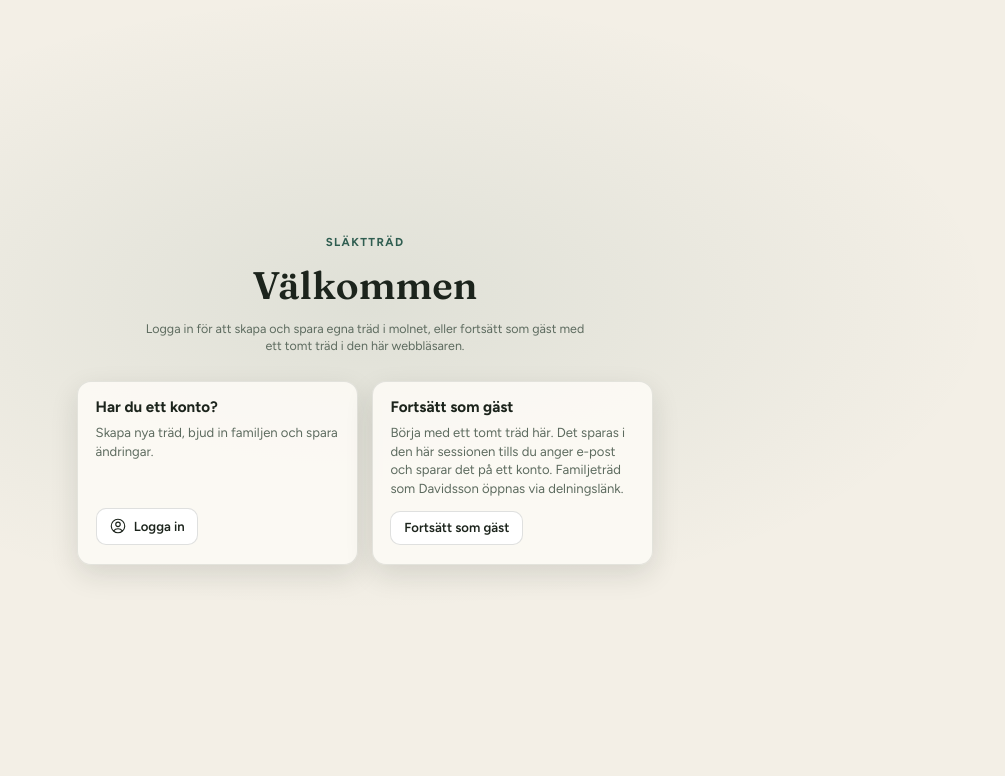
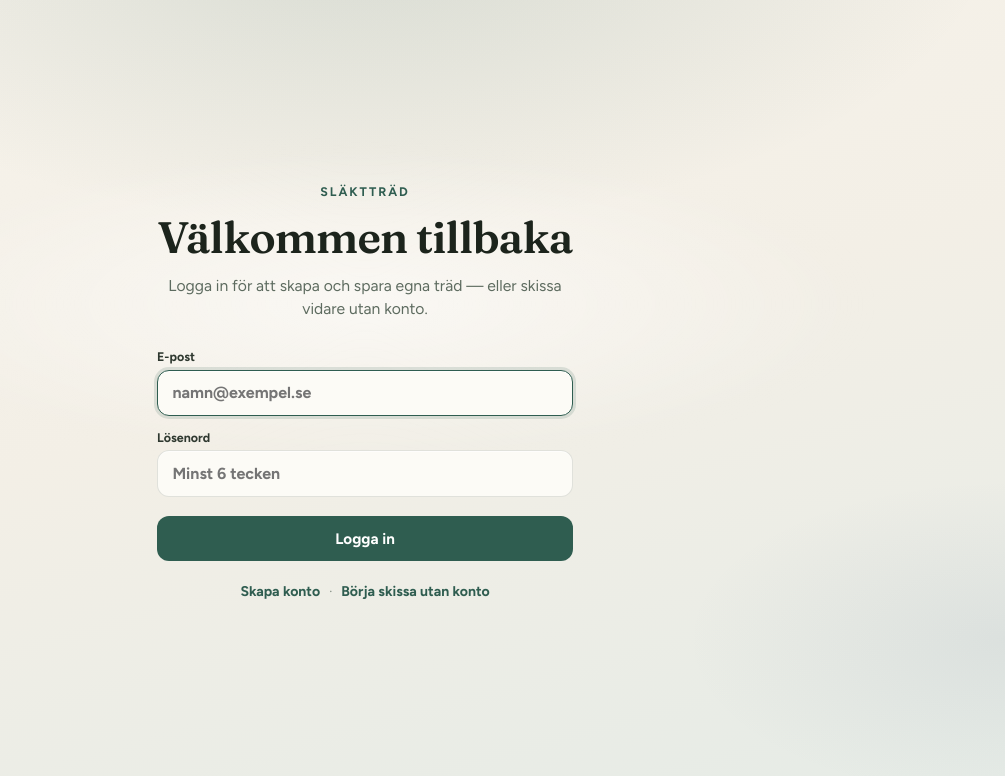
Before and after one commit to marcus1455/slakttrad, a React (Vite) app: page / in a window 1280 px wide. Shown: the top 776 px of the page, without its empty margins (275-1280 px from the left). Built offline with nearby package versions, Linux system fonts and the light colour scheme; no server answers.

Commit message:
Refactor NewTreeRedirect for improved authentication flow. Added registration functionality with email and password, enhanced UI with new styles, and implemented form handling for user sign-in and sign-up. Updated layout to better guide users through the authentication process.

```diff
--- a/src/NewTreeRedirect.tsx
+++ b/src/NewTreeRedirect.tsx
@@ -1,16 +1,23 @@
-import { useEffect, useState } from 'react'
+import { useEffect, useState, type FormEvent } from 'react'
 import { Link, Navigate, useNavigate } from 'react-router-dom'
-import { AuthMenu } from './components/AuthMenu'
 import { LoadingScreen } from './components/LoadingScreen'
 import { useAuth } from './lib/auth'
 import { createNewFamily } from './lib/storage'
-import './App.css'
+import './WelcomeGate.css'
 
-/** `/` creates a new empty tree when signed in; otherwise offers login or guest. */
+type AuthMode = 'login' | 'register'
+
+/** `/` creates a new empty tree when signed in; otherwise shows the welcome gate. */
 export function NewTreeRedirect() {
   const navigate = useNavigate()
-  const { user, loading } = useAuth()
+  const { user, loading, signInWithPassword, signUpWithPassword } = useAuth()
   const [error, setError] = useState<string | null>(null)
+  const [mode, setMode] = useState<AuthMode>('login')
+  const [email, setEmail] = useState('')
+  const [password, setPassword] = useState('')
+  const [passwordConfirm, setPasswordConfirm] = useState('')
+  const [status, setStatus] = useState<'idle' | 'sending' | 'sent' | 'error'>('idle')
+  const [formError, setFormError] = useState<string | null>(null)
 
   useEffect(() => {
     if (loading || !user) return
@@ -35,35 +42,152 @@ export function NewTreeRedirect() {
   }
 
   if (!user) {
+    const submitLabel =
+      status === 'sending'
+        ? mode === 'register'
+          ? 'Skapar konto…'
+          : 'Loggar in…'
+        : mode === 'register'
+          ? 'Skapa konto'
+          : 'Logga in'
+
     return (
-      <div className="app app--state app--auth-gate">
-        <p className="app__brand">Släktträd</p>
-        <h1>Välkommen</h1>
-        <p className="app__hint">
-          Logga in för att skapa och spara egna träd i molnet, eller fortsätt
-          som gäst med ett tomt träd i den här webbläsaren.
-        </p>
-        <div className="app__auth-gate-choices">
-          <div className="app__auth-gate-choice">
-            <p className="app__auth-gate-choice-title">Har du ett konto?</p>
-            <p className="app__auth-gate-choice-text">
-              Skapa nya träd, bjud in familjen och spara ändringar.
-            </p>
-            <AuthMenu showLabel />
-          </div>
-          <div className="app__auth-gate-choice app__auth-gate-choice--guest">
-            <p className="app__auth-gate-choice-title">Fortsätt som gäst</p>
-            <p className="app__auth-gate-choice-text">
-              Börja med ett tomt träd här. Det sparas i den här sessionen tills
-              du anger e-post och sparar det på ett konto. Familjeträd som
-              Davidsson öppnas via delningslänk.
-            </p>
-            <Link className="app__tool app__tool--primary" to="/gast">
-              Fortsätt som gäst
+      <div className="welcome-gate">
+        <div className="welcome-gate__glow" aria-hidden />
+        <div className="welcome-gate__panel">
+          <p className="welcome-gate__brand">Släktträd</p>
+          <h1 className="welcome-gate__title">
+            {mode === 'register' ? 'Skapa konto' : 'Välkommen tillbaka'}
+          </h1>
+          <p className="welcome-gate__lead">
+            {mode === 'register'
+              ? 'Skapa ett konto för att spara träd i molnet och bjuda in familjen.'
+              : 'Logga in för att skapa och spara egna träd — eller skissa vidare utan konto.'}
+          </p>
+
+          <form
+            className="welcome-gate__form"
+            onSubmit={async (e: FormEvent) => {
+              e.preventDefault()
+              setStatus('sending')
+              setFormError(null)
+              try {
+                sessionStorage.setItem('auth_next', '/')
+                if (mode === 'register') {
+                  if (password.length < 6) {
+                    throw new Error('Lösenordet måste vara minst 6 tecken')
+                  }
+                  if (password !== passwordConfirm) {
+                    throw new Error('Lösenorden matchar inte')
+                  }
+                  const signedIn = await signUpWithPassword(email, password)
+                  if (!signedIn) {
+                    setStatus('sent')
+                    return
+                  }
+                } else {
+                  await signInWithPassword(email, password)
+                }
+                setStatus('idle')
+              } catch (err) {
+                setStatus('error')
+                setFormError(
+                  err instanceof Error ? err.message : 'Kunde inte logga in',
+                )
+              }
+            }}
+          >
+            <label>
+              E-post
+              <input
+                type="email"
+                required
+                autoFocus
+                autoComplete="email"
+                placeholder="namn@exempel.se"
+                value={email}
+                onChange={(e) => setEmail(e.target.value)}
+              />
+            </label>
+            <label>
+              Lösenord
+              <input
+                type="password"
+                required
+                minLength={6}
+                autoComplete={mode === 'register' ? 'new-password' : 'current-password'}
+                placeholder="Minst 6 tecken"
+                value={password}
+                onChange={(e) => setPassword(e.target.value)}
+              />
+            </label>
+            {mode === 'register' ? (
+              <label>
+                Upprepa lösenord
+                <input
+                  type="password"
+                  required
+                  minLength={6}
+                  autoComplete="new-password"
+                  placeholder="Skriv lösenordet igen"
+                  value={passwordConfirm}
+                  onChange={(e) => setPasswordConfirm(e.target.value)}
+                />
+              </label>
+            ) : null}
+
+            {status === 'sent' ? (
+              <p className="welcome-gate__ok">
+                Konto skapat — kolla din inkorg och bekräfta e-posten.
+              </p>
+            ) : null}
+            {formError ? <p className="welcome-gate__error">{formError}</p> : null}
+
+            <button
+              type="submit"
+              className="welcome-gate__submit"
+              disabled={status === 'sending' || status === 'sent'}
+            >
+              {submitLabel}
+            </button>
+          </form>
+
+          <div className="welcome-gate__footer">
+            {mode === 'login' ? (
+              <button
+                type="button"
+                className="welcome-gate__link"
+                onClick={() => {
+                  setMode('register')
+                  setStatus('idle')
+                  setFormError(null)
+                  setPasswordConfirm('')
+                }}
+              >
+                Skapa konto
+              </button>
+            ) : (
+              <button
+                type="button"
+                className="welcome-gate__link"
+                onClick={() => {
+                  setMode('login')
+                  setStatus('idle')
+                  setFormError(null)
+                  setPasswordConfirm('')
+                }}
+              >
+                Har du redan konto? Logga in
+              </button>
+            )}
+            <span className="welcome-gate__dot" aria-hidden>
+              ·
+            </span>
+            <Link className="welcome-gate__link" to="/gast">
+              Börja skissa utan konto
             </Link>
           </div>
         </div>
-        {error ? <p className="app__hint app__hint--error">{error}</p> : null}
       </div>
     )
   }
@@ -73,7 +197,7 @@ export function NewTreeRedirect() {
       <div className="app app--state">
         <p>{error}</p>
         <p>
-          <Link to="/gast">Fortsätt som gäst</Link>
+          <Link to="/gast">Börja skissa utan konto</Link>
         </p>
       </div>
     )
--- /dev/null
+++ b/src/WelcomeGate.css
@@ -0,0 +1,199 @@
+.welcome-gate {
+  position: relative;
+  display: grid;
+  place-items: center;
+  min-height: 100svh;
+  padding: 2rem 1.25rem 3rem;
+  overflow: hidden;
+  background:
+    radial-gradient(ellipse 90% 70% at 50% -10%, rgba(47, 93, 80, 0.16), transparent 55%),
+    radial-gradient(ellipse 50% 40% at 100% 80%, rgba(61, 90, 128, 0.08), transparent 50%),
+    linear-gradient(165deg, #f7f3eb 0%, var(--paper) 48%, #e5ebe6 100%);
+  color: var(--ink);
+}
+
+.welcome-gate__glow {
+  position: absolute;
+  inset: 18% 10% auto;
+  height: 40%;
+  pointer-events: none;
+  background: radial-gradient(
+    ellipse at center,
+    rgba(255, 255, 255, 0.55),
+    transparent 70%
+  );
+  filter: blur(8px);
+}
+
+.welcome-gate__panel {
+  position: relative;
+  z-index: 1;
+  display: flex;
+  width: min(100%, 26rem);
+  flex-direction: column;
+  align-items: stretch;
+  animation: welcome-gate-in 480ms cubic-bezier(0.22, 1, 0.36, 1) both;
+}
+
+@keyframes welcome-gate-in {
+  from {
+    opacity: 0;
+    transform: translateY(12px);
+  }
+  to {
+    opacity: 1;
+    transform: translateY(0);
+  }
+}
+
+@media (prefers-reduced-motion: reduce) {
+  .welcome-gate__panel {
+    animation: none;
+  }
+}
+
+.welcome-gate__brand {
+  margin: 0 0 0.85rem;
+  font-family: var(--font-ui);
+  font-size: 0.78rem;
+  font-weight: 700;
+  letter-spacing: 0.16em;
+  text-transform: uppercase;
+  color: var(--teal);
+  text-align: center;
+}
+
+.welcome-gate__title {
+  margin: 0;
+  font-family: var(--font-display);
+  font-size: clamp(2.1rem, 5vw, 2.75rem);
+  font-weight: 600;
+  line-height: 1.12;
+  letter-spacing: -0.02em;
+  text-align: center;
+  color: var(--ink);
+}
+
+.welcome-gate__lead {
+  margin: 0.75rem 0 0;
+  font-family: var(--font-ui);
+  font-size: 0.98rem;
+  line-height: 1.5;
+  text-align: center;
+  color: var(--muted);
+}
+
+.welcome-gate__form {
+  display: flex;
+  flex-direction: column;
+  gap: 0.85rem;
+  margin-top: 1.75rem;
+}
+
+.welcome-gate__form label {
+  display: flex;
+  flex-direction: column;
+  gap: 0.35rem;
+  font-family: var(--font-ui);
+  font-size: 0.78rem;
+  font-weight: 650;
+  color: color-mix(in srgb, var(--ink) 72%, var(--muted));
+}
+
+.welcome-gate__form input {
+  padding: 0.8rem 0.9rem;
+  border: 1px solid color-mix(in srgb, var(--ink) 12%, transparent);
+  border-radius: 12px;
+  background: color-mix(in srgb, var(--surface) 88%, #fff);
+  color: var(--ink);
+  font-family: var(--font-ui);
+  font-size: 1rem;
+  box-shadow: 0 1px 0 rgba(255, 255, 255, 0.65) inset;
+  transition:
+    border-color 140ms ease,
+    box-shadow 140ms ease;
+}
+
+.welcome-gate__form input:focus {
+  outline: none;
+  border-color: var(--teal);
+  box-shadow:
+    0 0 0 3px rgba(47, 93, 80, 0.14),
+    0 1px 0 rgba(255, 255, 255, 0.65) inset;
+}
+
+.welcome-gate__submit {
+  margin-top: 0.35rem;
+  padding: 0.85rem 1rem;
+  border: none;
+  border-radius: 12px;
+  background: var(--teal);
+  color: #fff;
+  font-family: var(--font-ui);
+  font-size: 0.95rem;
+  font-weight: 700;
+  cursor: pointer;
+  transition:
+    background 140ms ease,
+    transform 140ms ease;
+}
+
+.welcome-gate__submit:hover:not(:disabled) {
+  background: color-mix(in srgb, var(--teal) 88%, #000);
+}
+
+.welcome-gate__submit:active:not(:disabled) {
+  transform: translateY(1px);
+}
+
+.welcome-gate__submit:disabled {
+  opacity: 0.65;
+  cursor: wait;
+}
+
+.welcome-gate__error,
+.welcome-gate__ok {
+  margin: 0;
+  font-family: var(--font-ui);
+  font-size: 0.86rem;
+  line-height: 1.4;
+}
+
+.welcome-gate__error {
+  color: var(--danger);
+}
+
+.welcome-gate__ok {
+  color: var(--teal);
+}
+
+.welcome-gate__footer {
+  display: flex;
+  flex-wrap: wrap;
+  align-items: center;
+  justify-content: center;
+  gap: 0.35rem 0.55rem;
+  margin-top: 1.35rem;
+  font-family: var(--font-ui);
+  font-size: 0.88rem;
+}
+
+.welcome-gate__link {
+  border: none;
+  background: none;
+  padding: 0;
+  color: var(--teal);
+  font: inherit;
+  font-weight: 650;
+  text-decoration: none;
+  cursor: pointer;
+}
+
+.welcome-gate__link:hover {
+  text-decoration: underline;
+}
+
+.welcome-gate__dot {
+  color: color-mix(in srgb, var(--muted) 70%, transparent);
+  user-select: none;
+}
```
